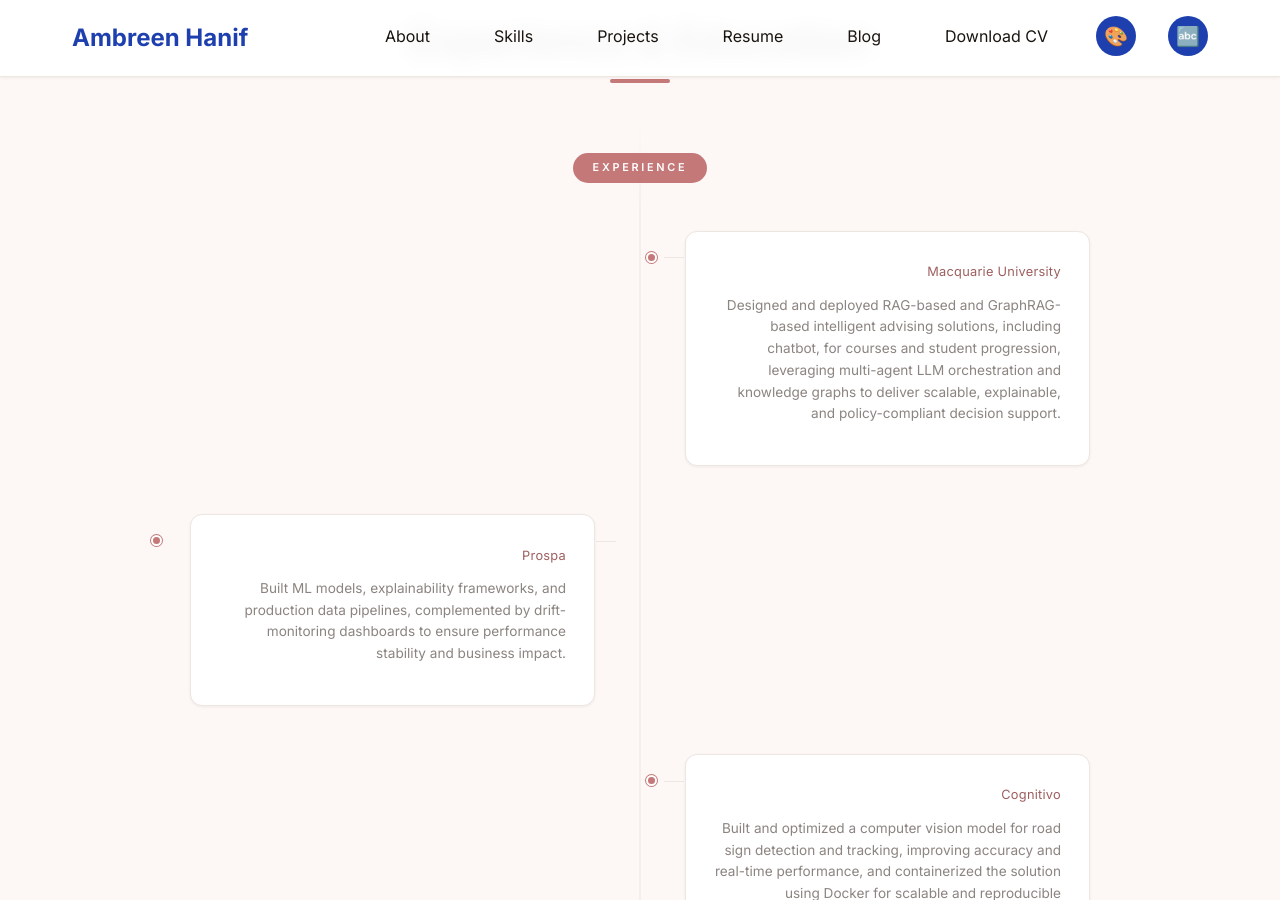
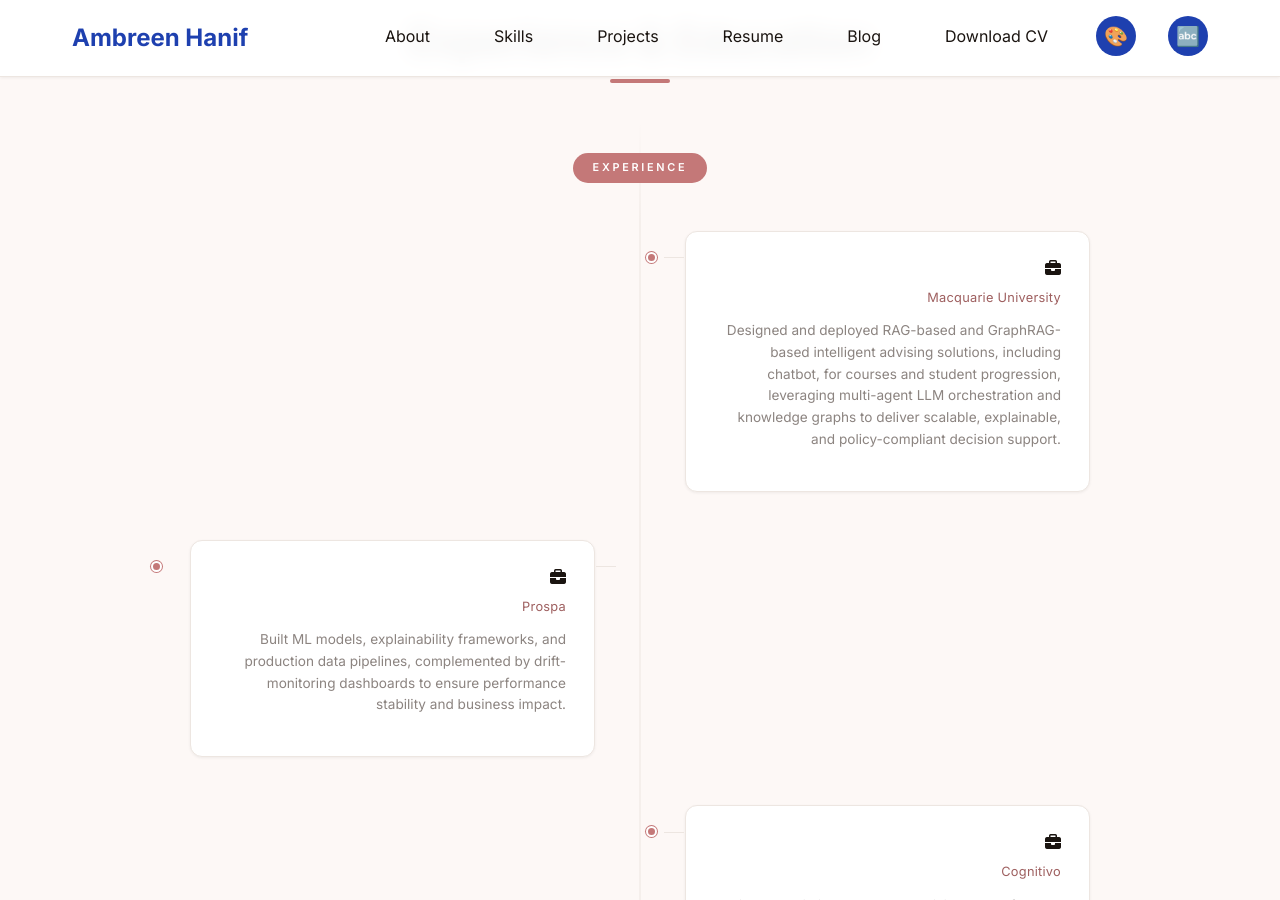
Before and after one commit to umberH/umberH.github.io, a Jekyll site: the page built from index.markdown, in a window 1280 px wide and 900 px high, scrolled down 3313 px. Built offline with Jekyll 4.4.1, drawn with Linux system fonts in a browser that asks for light colours.

Commit message:
Enhance resume section with timeline header
Added a timeline header section to display experience details with an icon.

```diff
--- a/_includes/section/resume.markdown
+++ b/_includes/section/resume.markdown
@@ -6,9 +6,16 @@
 
     {% for item in site.data.experience %}
     <div class="timeline-item">
-      <span class="timeline-date">{{ item.date }}</span>
-      <div class="timeline-role">{{ item.role }}</div>
-      <div class="timeline-company">{{ item.company }}</div>
+      <div class="timeline-header">
+        <span class="timeline-icon">
+          <i class="fas {% if item.icon %}{{ item.icon }}{% else %}fa-briefcase{% endif %}"></i>
+        </span>
+        <div class="timeline-header-text">
+          <span class="timeline-date">{{ item.date }}</span>
+          <div class="timeline-role">{{ item.role }}</div>
+          <div class="timeline-company">{{ item.company }}</div>
+        </div>
+      </div>
       {% if item.description %}
       <p class="timeline-desc">{{ item.description }}</p>
       {% endif %}
```
